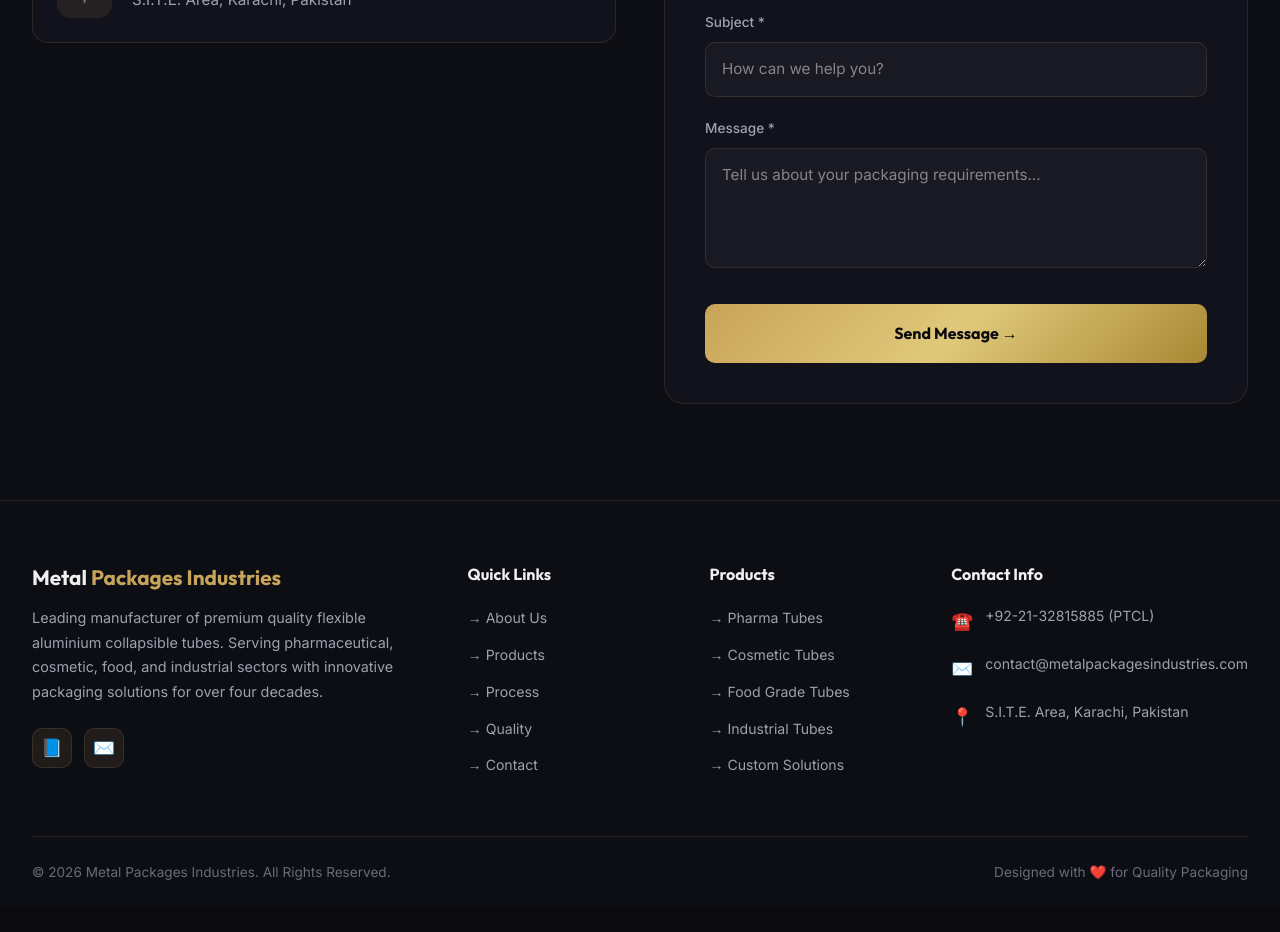
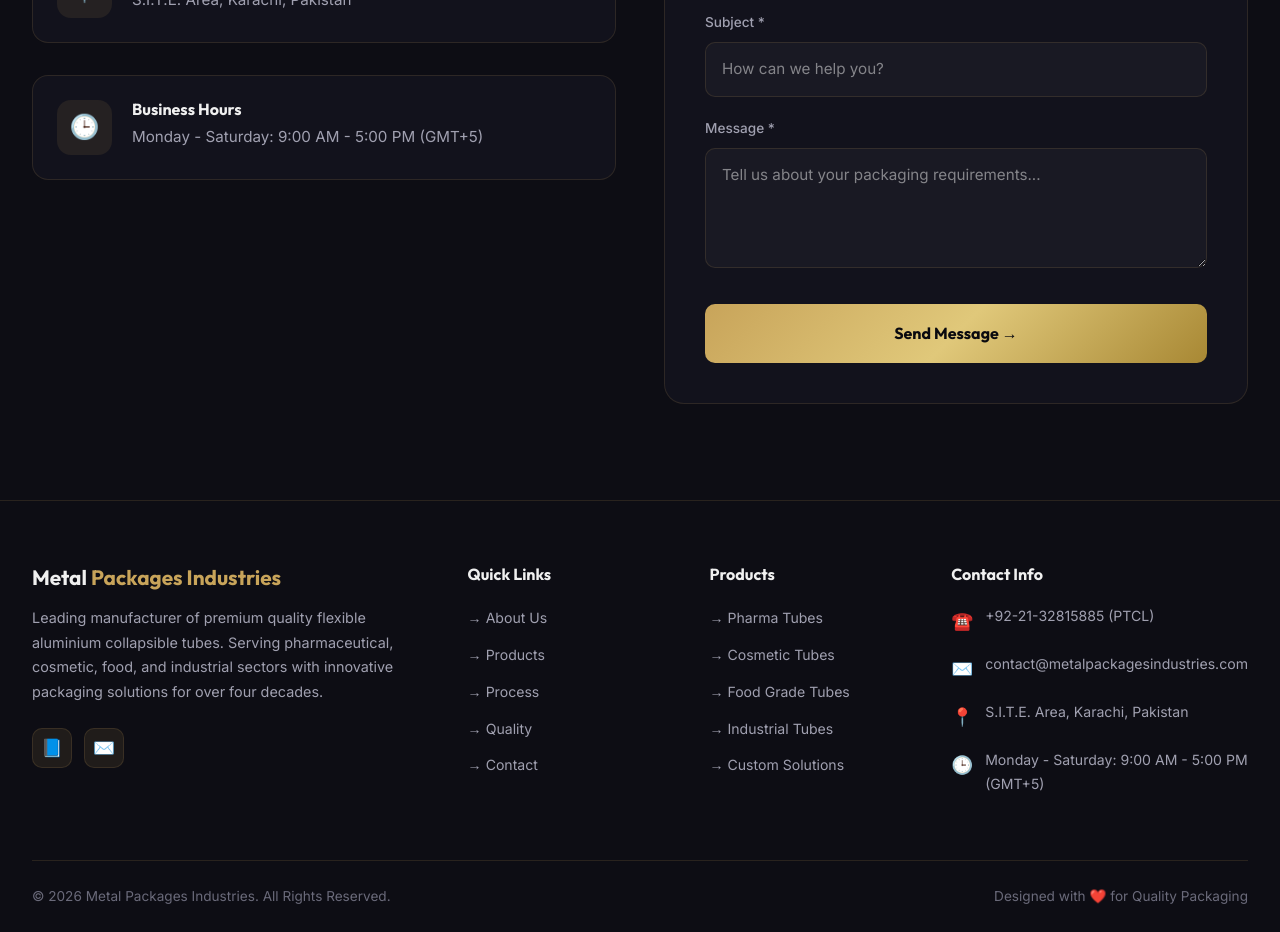
Before and after one commit to samiigal825-dot/metal-packages-website, a Next.js app: page / in a window 1280 px wide. Shown: the part 10360-11292 px from the top of the page. Before the commit the page ends 11268 px from the top, so only its background shows below. Built offline with nearby package versions, Linux system fonts and the light colour scheme.

Commit message:
Update footer and contact cards to display business hours and use correct phone key

```diff
--- a/src/app/page.tsx
+++ b/src/app/page.tsx
@@ -442,8 +442,8 @@
               <a href="#contact" onClick={() => scrollToSection("contact")} className="btn-primary">
                 Request a Free Quote →
               </a>
-              <a href={`tel:${siteConfig.company.fax.replace(/[^0-9+]/g, '')}`} className="btn-secondary">
-                ☎️ Call Us: {siteConfig.company.fax}
+              <a href={`tel:${siteConfig.company.phone.replace(/[^0-9+]/g, '')}`} className="btn-secondary">
+                ☎️ Call Us: {siteConfig.company.phone}
               </a>
             </div>
           </div>
@@ -495,7 +495,7 @@
                 <div className="contact-icon">☎️</div>
                 <div>
                   <h3>Phone (PTCL)</h3>
-                  <p><a href={`tel:${siteConfig.company.fax.replace(/[^0-9+]/g, '')}`}>{siteConfig.company.fax}</a></p>
+                  <p><a href={`tel:${siteConfig.company.phone.replace(/[^0-9+]/g, '')}`}>{siteConfig.company.phone}</a></p>
                 </div>
               </div>
               <div className="contact-card">
@@ -510,6 +510,13 @@
                 <div>
                   <h3>Factory Address</h3>
                   <p>{siteConfig.company.address}</p>
+                </div>
+              </div>
+              <div className="contact-card">
+                <div className="contact-icon">🕒</div>
+                <div>
+                  <h3>Business Hours</h3>
+                  <p>{siteConfig.company.businessHours}</p>
                 </div>
               </div>
             </div>
@@ -637,7 +644,7 @@
               <h4>Contact Info</h4>
               <div className="footer-contact-item">
                 <span>☎️</span>
-                <p><a href={`tel:${siteConfig.company.fax.replace(/[^0-9+]/g, '')}`}>{siteConfig.company.fax}</a> (PTCL)</p>
+                <p><a href={`tel:${siteConfig.company.phone.replace(/[^0-9+]/g, '')}`}>{siteConfig.company.phone}</a> (PTCL)</p>
               </div>
               <div className="footer-contact-item">
                 <span>✉️</span>
@@ -646,6 +653,10 @@
               <div className="footer-contact-item flex-start">
                 <span>📍</span>
                 <p className="footer-address">{siteConfig.company.address}</p>
+              </div>
+              <div className="footer-contact-item flex-start">
+                <span>🕒</span>
+                <p>{siteConfig.company.businessHours}</p>
               </div>
             </div>
           </div>
```
